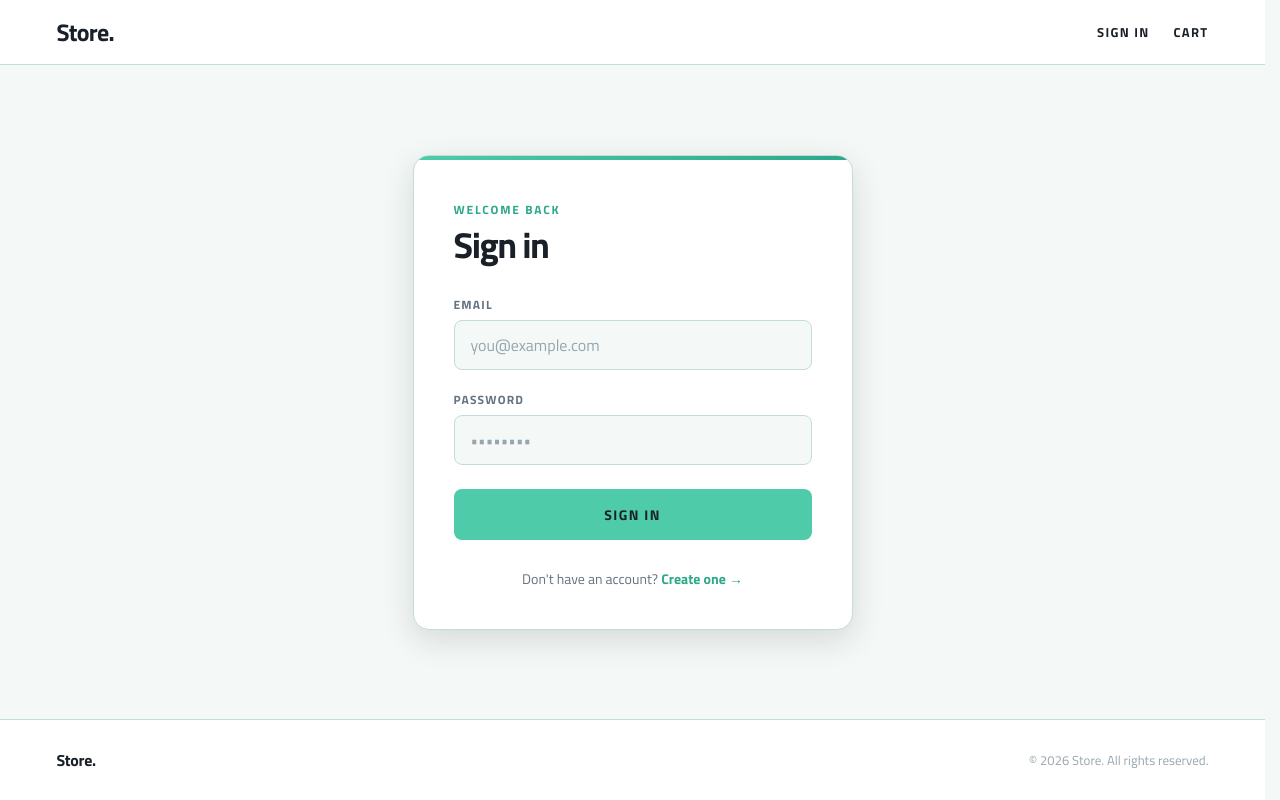
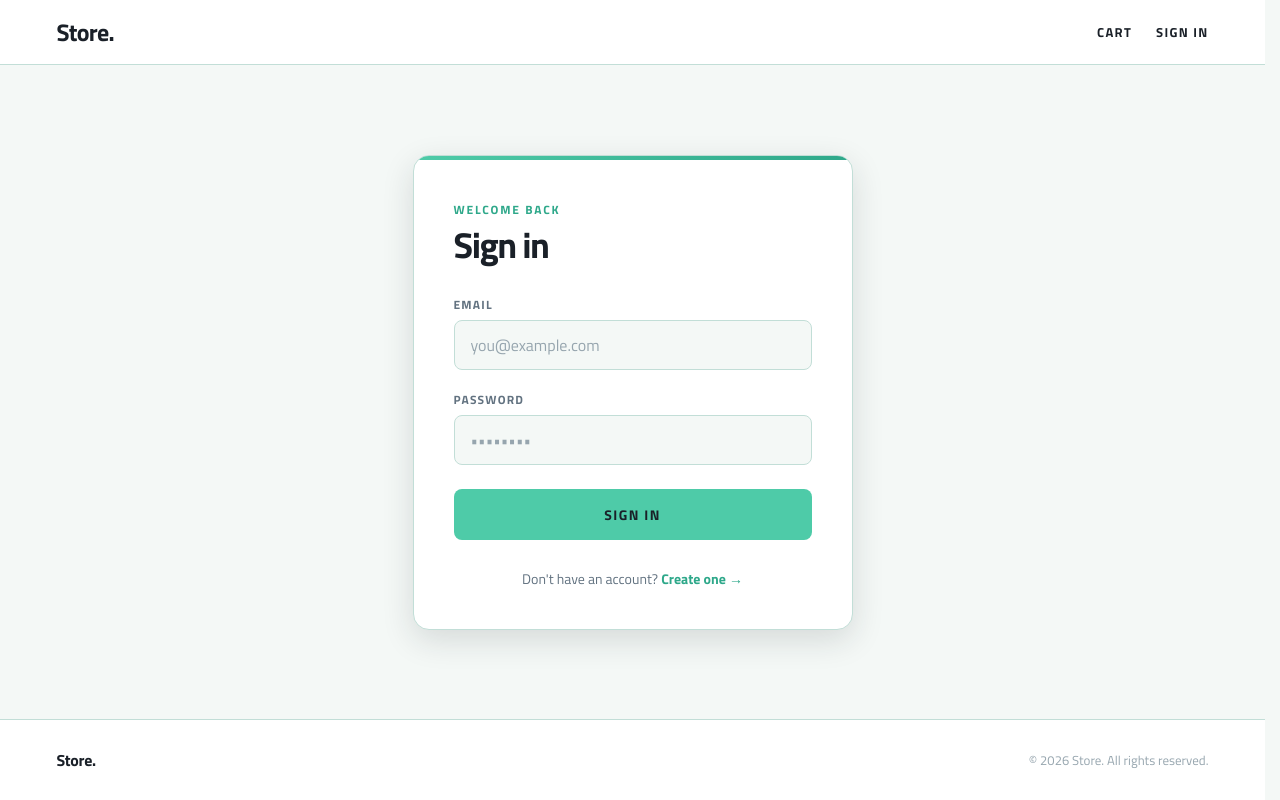
Before and after one commit to sarthak61199/vue-com, a Vue app in the folder packages/web/: page /login in a window 1280 px wide. Built offline with nearby package versions, Linux system fonts and the light colour scheme; no server answers.

Commit message:
reposition links in header

```diff
--- a/packages/web/src/components/AppHeader.vue
+++ b/packages/web/src/components/AppHeader.vue
@@ -23,6 +23,10 @@ const handleLogout = async () => {
     <div class="header-inner">
       <router-link to="/" class="logo">Store.</router-link>
       <nav class="nav">
+        <router-link to="/cart" class="nav-link cart-link">
+          <span>Cart</span>
+          <span v-if="cartItemCount > 0" class="cart-badge">{{ cartItemCount }}</span>
+        </router-link>
         <template v-if="authStore.user">
           <span class="user-email">{{ authStore.user.email }}</span>
           <router-link to="/orders" class="nav-link">My Orders</router-link>
@@ -31,10 +35,6 @@ const handleLogout = async () => {
         <template v-else>
           <router-link to="/login" class="nav-link">Sign in</router-link>
         </template>
-        <router-link to="/cart" class="nav-link cart-link">
-          <span>Cart</span>
-          <span v-if="cartItemCount > 0" class="cart-badge">{{ cartItemCount }}</span>
-        </router-link>
       </nav>
     </div>
   </header>
```
